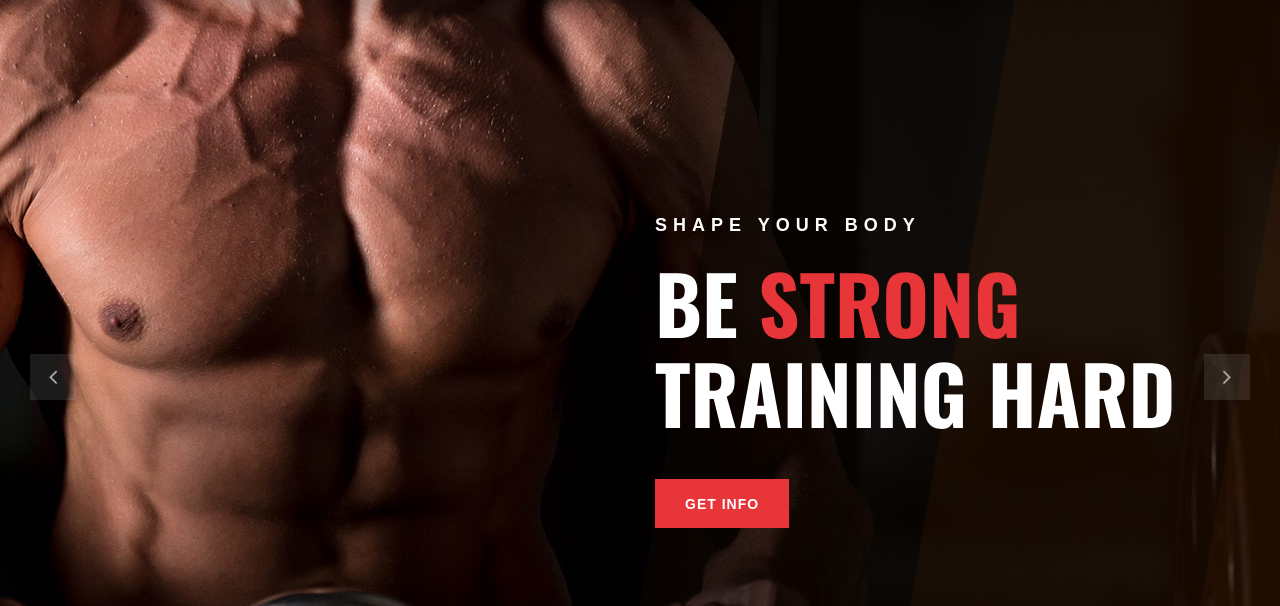
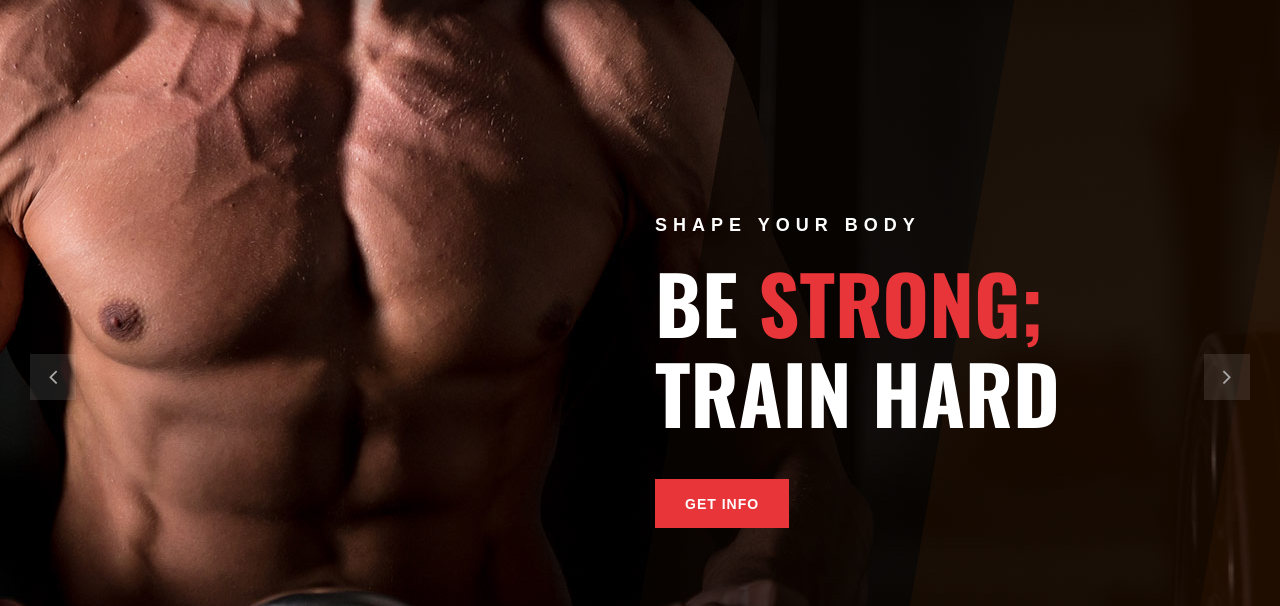
Before and after one commit to cadetCoder/gym-app-demo, a plain HTML site: page index.html in a window 1280 px wide. Shown: the part 143-749 px from the top of the page. Drawn offline with nearby package versions, Linux system fonts and the light colour scheme; a web font is replaced by a local one.

Commit message:
Update heading in index.html

```diff
--- a/index.html
+++ b/index.html
@@ -134,7 +134,7 @@
                         <div class="col-lg-6 offset-lg-6">
                             <div class="hi-text">
                                 <span>Shape your body</span>
-                                <h1>Be <strong>strong</strong> training hard</h1>
+                                <h1>Be <strong>strong;</strong> train hard</h1>
                                 <a href="#" class="primary-btn">Get info</a>
                             </div>
                         </div>
@@ -147,7 +147,7 @@
                         <div class="col-lg-6 offset-lg-6">
                             <div class="hi-text">
                                 <span>Shape your body</span>
-                                <h1>Be <strong>strong</strong> training hard</h1>
+                                <h1>Be <strong>strong;</strong> train hard</h1>
                                 <a href="#" class="primary-btn">Get info</a>
                             </div>
                         </div>
```
